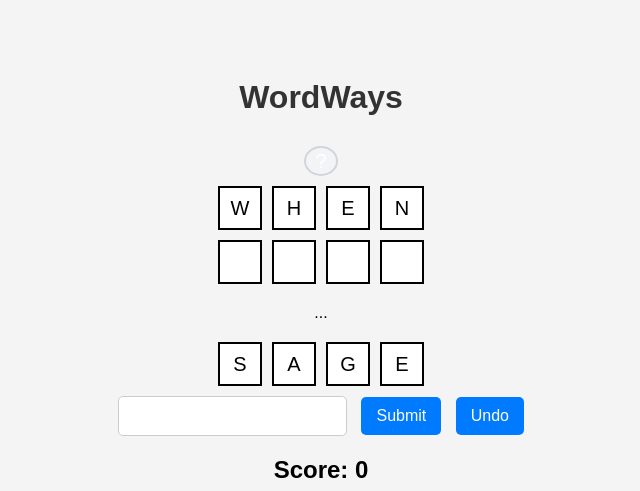
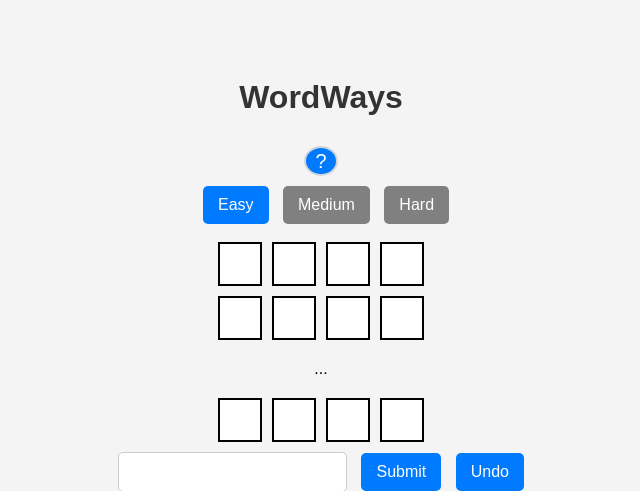
Before and after one commit to tobyprofitt/4LetterWordGame, a Flask app: page / in a window 1280 px wide. Shown: the top 491 px of the page, without its empty margins (319-959 px from the left). Run offline with Flask 3, Linux system fonts and the light colour scheme; data that the repository does not hold is empty; parts of the project's set-up code (start-up, migrations or seed data) failed here and were passed over.

Commit message:
added difficulty and share functionality

```diff
--- a/application.py
+++ b/application.py
@@ -3,7 +3,6 @@ import random
 from script import load_graph, load_words
 from collections import deque
 import json
-import datetime
 
 application = Flask(__name__)
 application.secret_key = 'secret_key1'
@@ -18,21 +17,35 @@ def index():
 
 @application.route('/initialize-game', methods=['GET'])
 def initialize_game():
-
     is_daily = True
+    user_date = request.args.get('date')
     if is_daily:
         # Use the current date as a seed
-        today = datetime.date.today()
-        seed = int(today.strftime('%Y%m%d'))
+        seed = int(user_date.replace('-', ''))  # Convert YYYY-MM-DD to YYYYMMDD
         random.seed(seed)
 
-    # Randomly select start and end words using weights from word_freq
-    start_word = random.choices(words, weights=[word_freq[word] for word in words])[0]
-    current_word = start_word
-    target_word = random.choices(words, weights=[word_freq[word] for word in words])[0]
+    difficulty = request.args.get('difficulty', 'easy')
 
-    while current_word == target_word:
-        target_word = random.choice(words)
+    while True:
+        # Randomly select start and end words using weights from word_freq
+        start_word = random.choices(words, weights=[word_freq[word] for word in words])[0]
+        current_word = start_word
+        target_word = random.choices(words, weights=[word_freq[word] for word in words])[0]
+        while current_word == target_word:
+            target_word = random.choice(words)
+
+        path = find_shortest_path(graph, start_word, target_word)
+        print(path)
+
+        if path:
+            shortest_path_length = len(path) - 1
+
+        if difficulty == 'easy' and shortest_path_length <= 4:
+            break
+        elif difficulty == 'medium' and 5 <= shortest_path_length <= 6:
+            break
+        elif difficulty == 'hard' and shortest_path_length >= 7:
+            break
 
     # Set session variables
     session['start_word'] = start_word
@@ -41,7 +54,6 @@ def initialize_game():
     session['word_history'] = [current_word]
     session['score'] = 0
 
-    word_history = [current_word]
     score = 0
 
     return jsonify({
@@ -125,8 +137,37 @@ def give_up():
     # Logic same as above
     return get_shortest_paths()
 
+##### Helper functions #####
+
+def find_shortest_path(graph, start, end):
+    """
+    Find the shortest path between start and end words using BFS.
+    """
+    visited = set()
+    queue = deque([(start, [start])])  # Each element in the queue is a tuple (current_word, path_so_far)
+
+    print('Finding shortest path from {} to {}'.format(start, end))
+    while queue:
+        current_word, path = queue.popleft()
+
+        # If the current word is the end word, we've found a path
+        if current_word == end:
+            return path
+
+        # Mark the current word as visited
+        visited.add(current_word)
+
+        # Add all neighboring words to the queue, if they haven't been visited yet
+        for neighbor in graph[current_word]:
+            if neighbor not in visited:
+                queue.append((neighbor, path + [neighbor]))
+
+    # If we reach here, it means there's no path from start to end
+    return None
+
 def get_shortest_paths_ops(graph, start, end):
     # Function that returns all the shortest paths
+    print("Finding shortest paths from {} to {}".format(start, end))
     visited = set()
     paths = []
     queue = deque([(start, [start])])  # Each element in the queue is a tuple (current_word, path_so_far)
@@ -146,15 +187,15 @@ def get_shortest_paths_ops(graph, start, end):
             if neighbor not in visited:
                 queue.append((neighbor, path + [neighbor]))
 
-    # Get all shortest paths
-    shortest_paths = []
-    min_length = min(len(path) for path in paths)
-    for path in paths:
-        if len(path) == min_length:
-            shortest_paths.append(path)
+    # # Get all shortest paths
+    # shortest_paths = []
+    # min_length = min(len(path) for path in paths)
+    # for path in paths:
+    #     if len(path) == min_length:
+    #         shortest_paths.append(path)
 
     # If we reach here, it means there's no path from start to end
-    return shortest_paths
+    return paths
 
 # run app
 if __name__ == '__main__':
--- a/static/script.js
+++ b/static/script.js
@@ -1,5 +1,12 @@
 let startWord = "";  // Filled by the server
 let endWord = "";    // Filled by the server
+let currentDifficulty = "easy"; // or initialize with a default value if necessary
+let medium_available = false;
+let hard_available = false;
+let easy_score = 0;
+let medium_score = 0;
+let hard_score = 0;
+let currentDate = new Date().toISOString().slice(0,10); // YYYY-MM-DD format
 
 document.getElementById("user-input").addEventListener("keyup", function(event) {
     if (event.key === "Enter") {
@@ -8,8 +15,40 @@ document.getElementById("user-input").addEventListener("keyup", function(event)
     }
 });
 
-function initializeGame() {
-    fetch('/initialize-game')
+function clearBoard() {
+    for (let i = 1; i <= 4; i++) {
+        document.getElementById("start-letter-" + i).textContent = "";
+        document.getElementById("end-letter-" + i).textContent = "";
+    }
+    let gameBoard = document.getElementById("game-board");
+    let historyRows = gameBoard.querySelectorAll(".word-row:not(#start-word-row, #input-word-row, #end-word-row)");
+    for (let row of historyRows) {
+        gameBoard.removeChild(row);
+    }
+    gameBoard.classList.remove("win-effect");
+    document.getElementById("score").textContent = 0;
+    document.getElementById("user-input").disabled = false;
+    /* Drop the restart prompt */
+    let restartPrompt = document.getElementById("restart-prompt");
+    if (restartPrompt) {
+        document.body.removeChild(restartPrompt);
+    }
+    /* Hide the shortest paths section */
+    document.getElementById("shortest-paths").style.display = "none";
+    /* Hide the share section */
+    document.getElementById("share-score").style.display = "none";
+}
+
+function initializeGame(difficulty="easy") {
+    if (difficulty === "easy") {
+        medium_available = false;
+        hard_available = false;
+    } else if (difficulty === "medium") {
+        hard_available = false;
+    }
+    console.log("initializeGame called");
+    clearBoard();
+    fetch(`/initialize-game?difficulty=${difficulty}&date=${currentDate}`)
     .then(response => response.json())
     .then(data => {
         startWord = data.startWord;
@@ -19,6 +58,30 @@ function initializeGame() {
         populateWordSquares("start-letter-", startWord);
         populateWordSquares("end-letter-", endWord);
     });
+    console.log("initializeGame finished");
+}
+
+// Function to reset all difficulty button states to default
+function resetDifficultyButtons() {
+    document.getElementById("easy").classList.remove("active", "completed");
+    document.getElementById("medium").classList.remove("active", "completed");
+    document.getElementById("hard").classList.remove("active", "completed");
+}
+
+// Function to update the button state based on the current difficulty
+function updateDifficultyButtonState(difficulty) {
+    resetDifficultyButtons();
+
+    if (difficulty === "easy") {
+        document.getElementById("easy").classList.add("active");
+    } else if (difficulty === "medium") {
+        document.getElementById("easy").classList.add("completed");
+        document.getElementById("medium").classList.add("active");
+    } else if (difficulty === "hard") {
+        document.getElementById("easy").classList.add("completed");
+        document.getElementById("medium").classList.add("completed");
+        document.getElementById("hard").classList.add("active");
+    }
 }
 
 function populateWordSquares(prefix, word) {
@@ -114,11 +177,45 @@ function submitWord() {
             // Prevent adding another set of 4 boxes
             document.getElementById("user-input").disabled = true;
 
+            // Enable the next difficulty
+            if (currentDifficulty === "easy") {
+                easy_score = currentScore+1;
+                updateDifficultyButtonState("medium");
+                document.getElementById("medium").classList.add("active");
+                medium_available = true
+            } else if (currentDifficulty === "medium") {
+                medium_score = currentScore+1;
+                updateDifficultyButtonState("hard");
+                document.getElementById("hard").classList.add("active");
+                hard_available = true
+            } else if (currentDifficulty === "hard") {
+                hard_score = currentScore+1;
+                // Display share section
+                document.getElementById("share-score").style.display = "block";
+                document.getElementById("share-score-value").textContent = currentScore+1;  // Assuming currentScore holds the current score
+            }
+
+            // Handle user clicks on difficulty levels (from Step 2.3)
+            const difficulties = document.querySelectorAll(".difficulty");
+
+            difficulties.forEach(difficulty => {
+                difficulty.addEventListener("click", function() {
+                    if (difficulty.classList.contains("active")) {
+                        // Make a request to the backend to update the session's difficulty and get new words
+                        currentDifficulty = difficulty.id; // set the current difficulty
+
+                        // You can now make a request to /initialize-game again to get words for this difficulty
+                        // This will be similar to the request you make when the game starts
+                        // After receiving the response, update the game UI accordingly
+                    }
+                });
+            });
+
             // Display a restart prompt below the game board
-            let restartPrompt = document.createElement("div");
-            restartPrompt.id = "restart-prompt";
-            restartPrompt.innerHTML = '<p>Congratulations! Would you like to play again?</p><button onclick="restartGame()">Restart</button>';
-            document.body.appendChild(restartPrompt);
+            //let restartPrompt = document.createElement("div");
+            //restartPrompt.id = "restart-prompt";
+            //restartPrompt.innerHTML = '<p>Congratulations! Would you like to play again?</p><button onclick="restartGame()">Restart</button>';
+            //document.body.appendChild(restartPrompt);
         }
 
         } else {
@@ -165,11 +262,30 @@ function displayShortestPaths(data) {
     // Clear any previous paths
     pathsList.innerHTML = "";
 
+    // Group the paths by score
+    let pathsByScore = {};
+    for (let path of data.paths) {
+        let score = path.length - 1;
+        if (!pathsByScore[score]) {
+            pathsByScore[score] = [];
+        }
+        pathsByScore[score].push(path);
+    }
+
     // Populate the paths
-    for (let path of data.paths) {
-        let li = document.createElement("li");
-        li.textContent = path.join(" -> ");
-        pathsList.appendChild(li);
+    for (let score in pathsByScore) {
+        // Create a list item for the score
+        let scoreLi = document.createElement("li");
+        scoreLi.textContent = "Score: " + score;
+        scoreLi.style.fontWeight = "bold";
+        pathsList.appendChild(scoreLi);
+
+        // Create list items for the paths
+        for (let path of pathsByScore[score]) {
+            let pathLi = document.createElement("li");
+            pathLi.textContent = path.join(" -> ");
+            pathsList.appendChild(pathLi);
+        }
     }
 
     // Display optimal score
@@ -216,6 +332,73 @@ document.addEventListener('DOMContentLoaded', function() {
     }
 });
 
-console.log("modal:", modal);
-console.log("btn:", btn);
-console.log("closeBtn:", closeBtn);
+document.getElementById("medium").addEventListener("click", function() {
+    if (medium_available) {
+        currentDifficulty = "medium";
+        updateDifficultyButtonState(currentDifficulty);
+        initializeGame(currentDifficulty);  // Start the game for medium difficulty
+    } else {
+        /* Show error message for 3 seconds and then delete*/
+        let errorMessage = document.getElementById("difficulty-error-message");
+        errorMessage.style.display = "block";
+        errorMessage.style.opacity = "1";  // Reset opacity to fully visible
+        setTimeout(() => {
+            let fadeEffect = setInterval(function () {
+                if (!errorMessage.style.opacity) {
+                    errorMessage.style.opacity = "1";
+                }
+                if (errorMessage.style.opacity > "0") {
+                    errorMessage.style.opacity -= "0.05";
+                } else {
+                    clearInterval(fadeEffect);
+                    errorMessage.style.display = "none";
+                }
+            }, 50);
+        }, 3000);
+    }
+});
+
+document.getElementById("hard").addEventListener("click", function() {
+    if (hard_available) {
+        currentDifficulty = "hard";
+        medium_available = false;
+        updateDifficultyButtonState(currentDifficulty);
+        initializeGame(currentDifficulty);  // Start the game for hard difficulty
+    } else {
+        /* Show error message for 3 seconds and then delete*/
+        let errorMessage = document.getElementById("difficulty-error-message");
+        errorMessage.style.display = "block";
+        errorMessage.style.opacity = "1";  // Reset opacity to fully visible
+        setTimeout(() => {
+            let fadeEffect = setInterval(function () {
+                if (!errorMessage.style.opacity) {
+                    errorMessage.style.opacity = "1";
+                }
+                if (errorMessage.style.opacity > "0") {
+                    errorMessage.style.opacity -= "0.05";
+                } else {
+                    clearInterval(fadeEffect);
+                    errorMessage.style.display = "none";
+                }
+            }, 50);
+        }, 3000);
+    }
+});
+
+// Function to copy score to clipboard
+function copyScoreToClipboard() {
+    const scoreValue = document.getElementById("share-score-value").textContent;
+    const textArea = document.createElement("textarea");
+    textArea.value = `I scored ${easy_score}, ${medium_score} and ${hard_score} on WordWays! Try and beat my score at wordwaysgame.com`;
+    document.body.appendChild(textArea);
+    textArea.select();
+    document.execCommand('copy');
+    document.body.removeChild(textArea);
+    document.getElementById("copy-success").style.display = "block";  // Display success message
+    setTimeout(() => {  // Hide success message after 2 seconds
+        document.getElementById("copy-success").style.display = "none";
+    }, 2000);
+}
+
+// Event listener for the "Copy Score to Clipboard" button
+document.getElementById("copy-score-btn").addEventListener("click", copyScoreToClipboard);
--- a/static/styles.css
+++ b/static/styles.css
@@ -73,7 +73,7 @@ button:hover {
 /* Error message styling */
 #error-message {
     display: none;
-    background-color: rgba(244, 67, 54, 0.8);  /* Semi-transparent red background */
+    background-color: #e57373;  /* Semi-transparent red background */
     color: white;             /* White text color */
     margin: 10px 0;             /* Margin around the error message */
     padding: 10px;              /* Padding inside the error message */
@@ -162,7 +162,7 @@ button:hover {
 
 .helper-btn {
     font-size: 20px;
-    background-color: #f3f4f6;  /* Light gray background */
+    background-color: #007BFF;  /* Light gray background */
     border: 2px solid #d1d5db;  /* Gray border */
     border-radius: 50%;         /* Make it circular */
     width: 30px;                /* Fixed width */
@@ -229,3 +229,62 @@ button:hover {
     display: inline-flex;
     margin: 5px;
 }
+
+.difficulty-container {
+    display: flex;
+    justify-content: center;
+    margin-top: 20px;
+}
+
+.difficulty {
+    padding: 10px 20px;
+    margin: 0 10px;
+    cursor: pointer;
+    background-color: grey; /* default state */
+}
+
+.difficulty.active {
+    background-color: blue; /* active state (available to click) */
+}
+
+.difficulty.completed {
+    background-color: green; /* completed state */
+}
+
+/* add hover to all difficulty buttons */
+.difficulty:hover {
+    background-color: #e57373;
+}
+
+.difficulty-button {
+    background-color: grey;  /* default color when game is not started */
+    /* ... other styles ... */
+}
+
+.difficulty-button.active {
+    background-color: #007BFF;  /* color when the level is active */
+}
+
+.difficulty-button.completed {
+    background-color: green;  /* color when the level is completed */
+}
+
+#share-score {
+    background-color: #f5f5f5;
+    padding: 15px;
+    border-radius: 5px;
+    margin-top: 20px;
+}
+
+#copy-score-btn {
+    padding: 10px 20px;
+    cursor: pointer;
+    background-color: #007BFF;
+    color: white;
+    border: none;
+    border-radius: 5px;
+}
+
+#copy-score-btn:hover {
+    background-color: #0056b3;
+}
--- a/templates/index.html
+++ b/templates/index.html
@@ -13,6 +13,20 @@
     <div class="helper-container">
         <button id="rules-btn" class="helper-btn">?</button>
     </div>
+
+    <div id="share-score" style="display:none;">
+        <p>Congratulations on your win!</p>
+        <p>Your score: <span id="share-score-value"></span></p>
+        <button id="copy-score-btn">Copy Score to Clipboard</button>
+        <p id="copy-success" style="color:green; display:none;">Score copied!</p>
+    </div>
+
+    <button id="easy" class="difficulty-button active">Easy</button>
+    <button id="medium" class="difficulty-button">Medium</button>
+    <button id="hard" class="difficulty-button">Hard</button>
+
+    <br><br>
+
     <!-- Helper Modal -->
     <div class="modal" id="helperModal">
         <div class="modal-content">
@@ -54,11 +68,13 @@
 
             <p>Every move increases your score by one. Try to transform the starting word into the target word in the fewest moves possible!</p>
 
+            <p>Complete Easy difficulty to unlock Medium, then click on Medium to start a harder challenge, finally move on to Hard mode the same way.</p>
             <p>For a full list of valid 4-letter words, refer to this <a href="https://www.wordsdetail.com/4-letter-words/" target="_blank">dictionary</a>.</p>
         </div>
     </div>
 
     <div id="error-message"></div>
+    <div id="difficulty-error-message" style="display: none; color: red; margin-top: 10px;">Please complete the current difficulty first!</div>
 
     <div id="game-board">
         <!-- Starting word -->
@@ -105,7 +121,6 @@
         <button id="give-up-btn">Give Up?</button>
     </div>
 
-    <!-- Placeholder for displaying shortest paths -->
     <div id="shortest-paths">
         <h3>Shortest Path(s):</h3>
         <ul id="paths-list"></ul>
```
Also changed, not shown: 1 other file.
